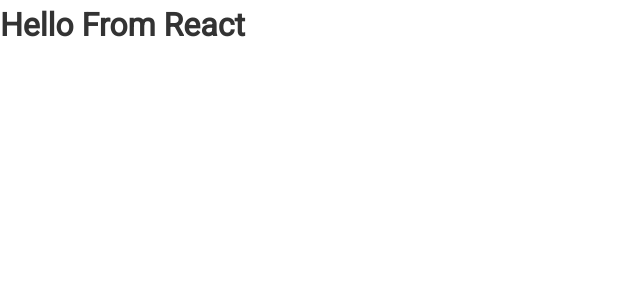
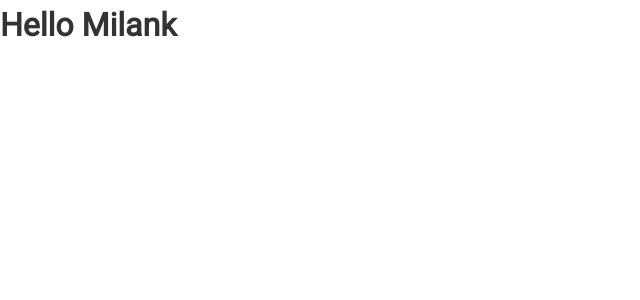
Before and after one commit to milankarun/github-finder, a React (Create React App) app: page / in a window 1280 px wide. Shown: the top 300 px of the page, without its empty margins (0-640 px from the left). Built offline with nearby package versions, Linux system fonts and the light colour scheme.

Commit message:
Use expressions and conditionals in JSX

```diff
--- a/src/App.js
+++ b/src/App.js
@@ -4,9 +4,13 @@ import './App.css';
 class App extends Component  {
 
   render() {
+    const name = 'Milank';
+    const loading = false;
+    const showName = true;
+
     return (
       <div className="App">
-        <h1>Hello From React</h1>
+       {loading ? <h4>Loading..</h4> : <h1>Hello {showName && name}</h1>}
       </div>
     );
   }
```
